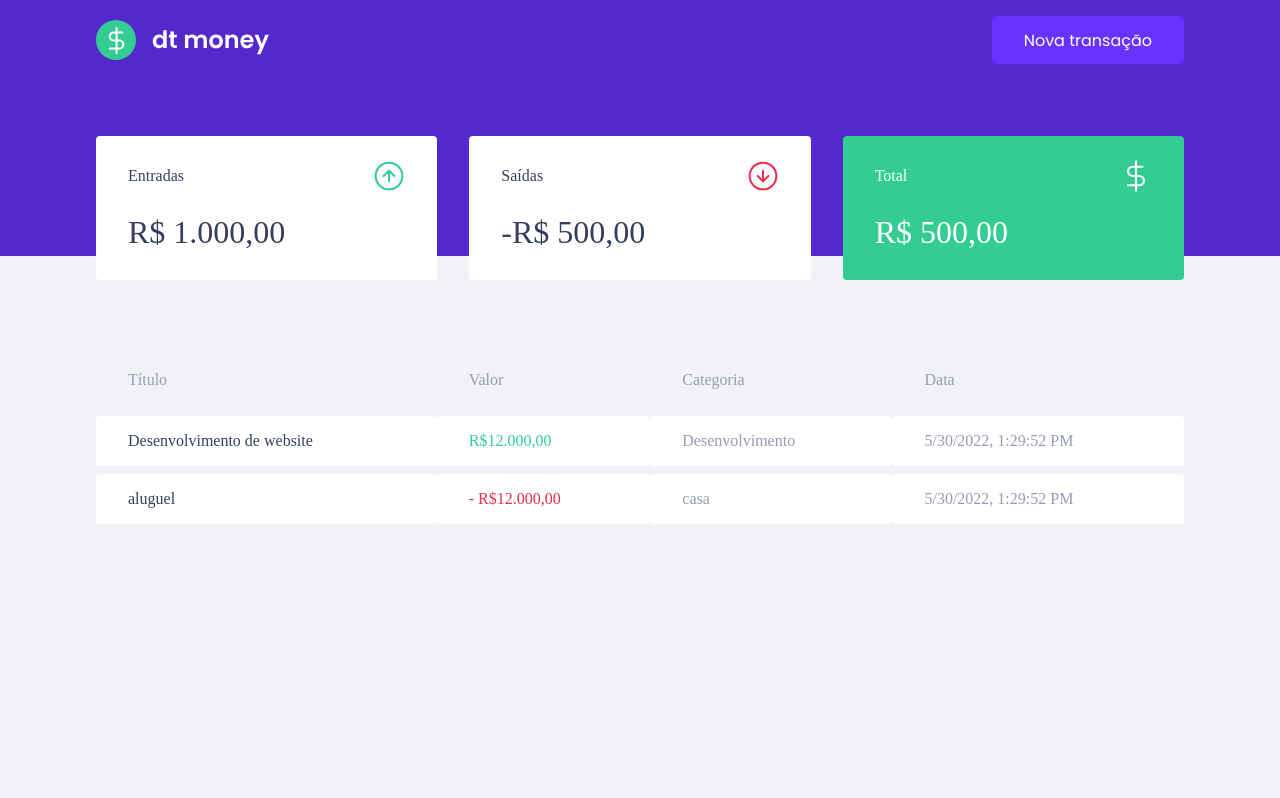
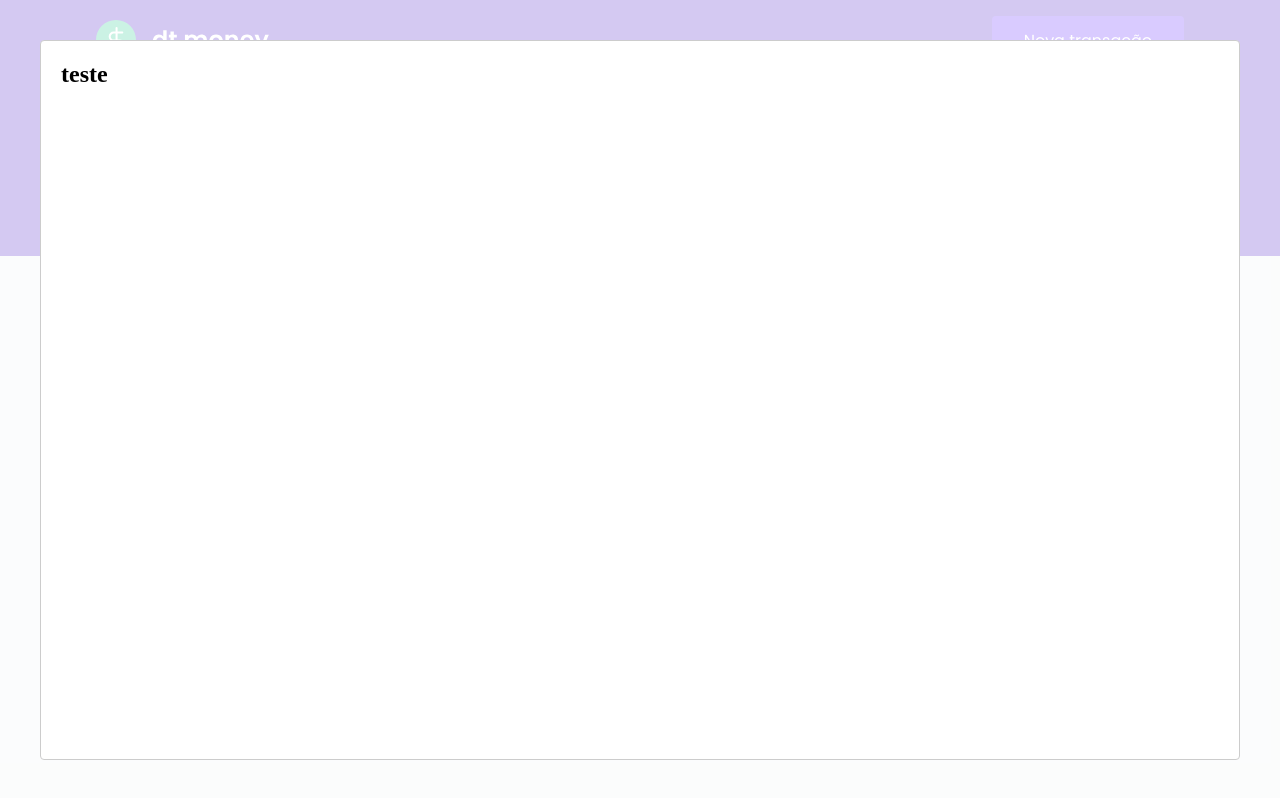
Before and after one commit to JoaoVitorBitencourt/dtmoney, a React (Create React App) app: page / in a window 1280 px wide. Both pictures are taken after a click on the button "Nova transação". Built offline with nearby package versions, Linux system fonts and the light colour scheme; no server answers; what miragejs would draw is missing.

Commit message:
adicionado modal

```diff
--- a/package.json
+++ b/package.json
@@ -7,6 +7,7 @@
     "miragejs": "^0.1.44",
     "react": "^18.1.0",
     "react-dom": "^18.1.0",
+    "react-modal": "^3.15.1",
     "react-scripts": "5.0.1",
     "styled-components": "^5.3.5",
     "web-vitals": "^2.1.4"
@@ -19,6 +20,7 @@
     "@types/node": "^16.11.36",
     "@types/react": "^18.0.9",
     "@types/react-dom": "^18.0.5",
+    "@types/react-modal": "^3.13.1",
     "@types/styled-components": "^5.1.25",
     "typescript": "^4.6.4"
   },
--- a/src/App.tsx
+++ b/src/App.tsx
@@ -1,13 +1,37 @@
 import { Dashboard } from "./components/Dashboard";
 import { Header } from "./components/Header";
+import Modal from "react-modal";
 import { GlobalStyle } from "./styles/global";
+import { useState } from "react";
+import { NewTransactionModal } from "./components/NewTransactionModal";
+
+Modal.setAppElement('#root');
 
 export function App() {
-  return (
-    <>
-      <Header/>
-      <Dashboard/>
-      <GlobalStyle />
-    </>
-  );
+    const [isNewTransactionModalOpen, setIsNewTransactionModalOpen] = useState(false);
+
+    function handleOpenNewTransactionModal() {
+        setIsNewTransactionModalOpen(true);
+    }
+
+    function handleCloseNewTransactionModal() {
+        setIsNewTransactionModalOpen(false);
+    }
+
+    return (
+        <>
+            <Header
+                onOpenNewTransactionModal={handleOpenNewTransactionModal}
+            />
+
+            <Dashboard />
+
+            <NewTransactionModal
+                isOpen={isNewTransactionModalOpen}
+                onRequestClose={handleCloseNewTransactionModal}
+            />
+
+            <GlobalStyle />
+        </>
+    );
 }
--- a/src/components/Header/index.tsx
+++ b/src/components/Header/index.tsx
@@ -1,12 +1,19 @@
+import { useState } from "react";
 import logoImg from "../../assets/logo.svg";
 import { Container, Content } from "./styles";
 
-export function Header() {
+interface HeaderProps {
+    onOpenNewTransactionModal: () => void;
+}
+
+export function Header({ onOpenNewTransactionModal }: HeaderProps) {
+
+
     return (
         <Container>
             <Content>
                 <img src={logoImg} alt="dt money" />
-                <button type="button">
+                <button type="button" onClick={onOpenNewTransactionModal}>
                     Nova transação
                 </button>
             </Content>
--- /dev/null
+++ b/src/components/NewTransactionModal/index.tsx
@@ -0,0 +1,17 @@
+import Modal from "react-modal";
+
+interface NewTransactionModalProps{
+    isOpen: boolean;
+    onRequestClose: () => void;
+}
+
+export function NewTransactionModal({ isOpen, onRequestClose }: NewTransactionModalProps) {
+    return (
+        <Modal
+            isOpen={isOpen}
+            onRequestClose={onRequestClose}
+        >
+            <h2>teste</h2>
+        </Modal>
+    );
+}
--- /dev/null
+++ b/src/components/NewTransactionModal/styles.ts
@@ -0,0 +1,3 @@
+import styled from "styled-components";
+
+export const Container = styled.div``;
```
Also changed, not shown: 2 other files (tests, documents, lock files or other folders).
